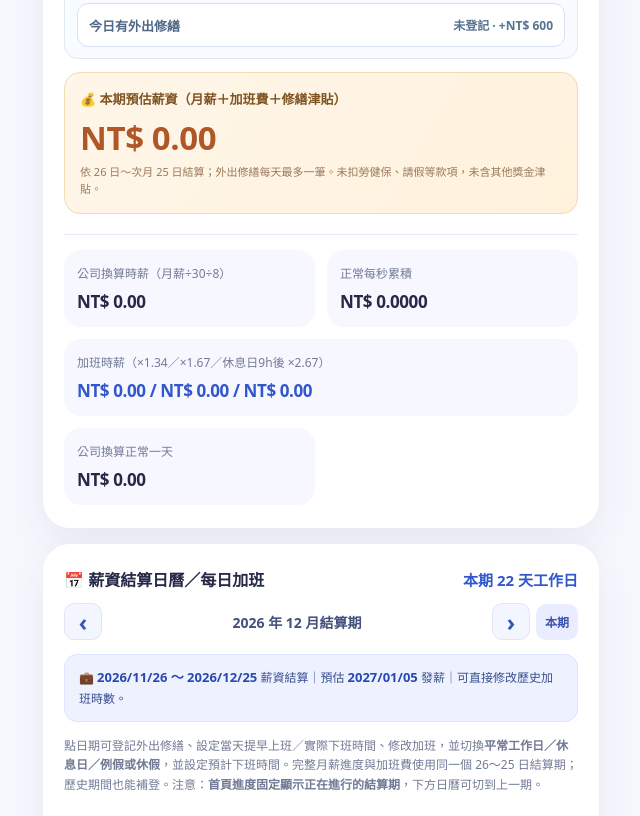
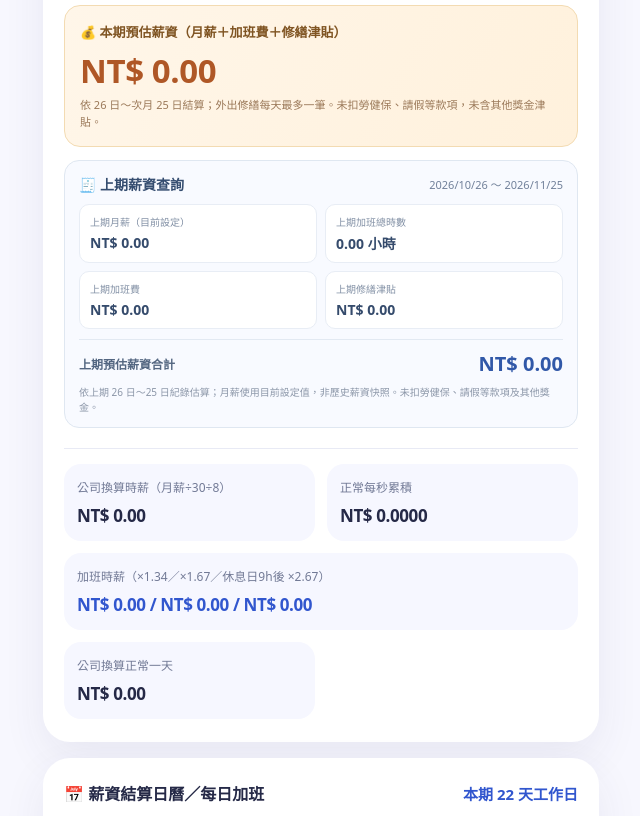
Before and after one commit to rickyang0034-beep/work-timer, a plain HTML site: page index.html in a window 1280 px wide. Shown: the part 1704-2520 px from the top of the page, without its empty margins (319-959 px from the left). Drawn offline with Linux system fonts and the light colour scheme.

Commit message:
Add previous payroll cycle salary and overtime summary

```diff
--- a/index.html
+++ b/index.html
@@ -5,7 +5,7 @@
   <meta name="viewport" content="width=device-width, initial-scale=1, viewport-fit=cover">
   <meta name="theme-color" content="#f7f7fe">
   <meta name="color-scheme" content="light">
-  <title>上班鼓勵器｜V5.22 外出彈性工時版｜驢子下班睡覺＋預估薪資（26～25結算／5日領薪）</title>
+  <title>上班鼓勵器｜V5.23 上期薪資查詢版｜外出彈性工時＋歷史加班總覽（26～25結算／5日領薪）</title>
   <style>
     :root{font-family:system-ui,-apple-system,"Noto Sans TC","Microsoft JhengHei",sans-serif;color:#252947;background:#f7f7fe;--ink:#262b4f;--blue:#3156ce;--muted:#727a96;--line:#e8eaf5;--surface:#fff;--accent:#f05b3f}
     *{box-sizing:border-box} body{margin:0;min-height:100vh;overflow-x:clip;background:radial-gradient(circle at 110% -4%,#eeeaff 0,transparent 27rem),radial-gradient(circle at -10% 16%,#fff1e6 0,transparent 16rem),#f7f7fe}button,input,select{font:inherit}button{cursor:pointer} .app{max-width:590px;margin:auto;padding:22px 17px 42px;padding-top:max(22px,env(safe-area-inset-top))}
@@ -33,6 +33,19 @@
     .gross-forecast-label{font-size:13px;font-weight:780;color:#805523}
     .gross-forecast-amount{font-weight:900;font-size:clamp(24px,6vw,33px);letter-spacing:-.4px;color:#af5726;font-variant-numeric:tabular-nums;margin:7px 0 4px;overflow-wrap:anywhere}
     .gross-forecast-note{font-size:11px;line-height:1.5;color:#9b7959}
+    .previous-pay-panel{border:1px solid #dfe7f1;border-radius:15px;background:#f8faff;padding:13px 14px;margin:13px 0 4px}
+    .previous-pay-head{display:flex;align-items:center;justify-content:space-between;gap:8px;flex-wrap:wrap;margin-bottom:10px}
+    .previous-pay-title{font-size:14px;font-weight:850;color:#354d70}
+    .previous-pay-period{font-size:11px;color:#71809a}
+    .previous-pay-grid{display:grid;grid-template-columns:1fr 1fr;gap:8px}
+    .previous-pay-item{background:#fff;border:1px solid #e8edf5;border-radius:10px;padding:9px 10px;min-width:0}
+    .previous-pay-item small{display:block;color:#8290a5;font-size:10px;margin-bottom:4px}
+    .previous-pay-item b{display:block;color:#354b6c;font-size:14px;font-variant-numeric:tabular-nums;overflow-wrap:anywhere}
+    .previous-pay-total{display:flex;justify-content:space-between;align-items:center;gap:8px;border-top:1px solid #e2e9f2;margin-top:10px;padding-top:10px}
+    .previous-pay-total span{font-size:12px;font-weight:800;color:#536681}
+    .previous-pay-total strong{font-size:20px;font-weight:900;color:#3158a8;font-variant-numeric:tabular-nums}
+    .previous-pay-note{font-size:10px;color:#8b96a8;line-height:1.45;margin-top:8px}
+    @media(max-width:360px){.previous-pay-grid{gap:6px}.previous-pay-item{padding:8px}.previous-pay-item b{font-size:12px}.previous-pay-total strong{font-size:17px}}
     /* Compact repair allowance: one check per day, editable rate in Settings. */
     .repair-panel{border:1px solid #dfe9f4;border-radius:14px;padding:11px 12px;margin:13px 0 10px;background:#f8fbff}
     .repair-panel-title{display:flex;justify-content:space-between;align-items:center;gap:8px;font-size:13px;font-weight:850;color:#38577a;flex-wrap:wrap}
@@ -315,6 +328,20 @@
       <div class="gross-forecast-label">💰 本期預估薪資（月薪＋加班費＋修繕津貼）</div>
       <div class="gross-forecast-amount" id="estimatedSalary">NT$ 0.00</div>
       <div class="gross-forecast-note">依 26 日～次月 25 日結算；外出修繕每天最多一筆。未扣勞健保、請假等款項，未含其他獎金津貼。</div>
+    </div>
+    <div class="previous-pay-panel" aria-label="上期薪資與加班查詢">
+      <div class="previous-pay-head">
+        <span class="previous-pay-title">🧾 上期薪資查詢</span>
+        <span class="previous-pay-period" id="previousPayPeriod">上期結算期間</span>
+      </div>
+      <div class="previous-pay-grid">
+        <div class="previous-pay-item"><small>上期月薪（目前設定）</small><b id="previousBaseSalary">NT$ 0.00</b></div>
+        <div class="previous-pay-item"><small>上期加班總時數</small><b id="previousOTHours">0.00 小時</b></div>
+        <div class="previous-pay-item"><small>上期加班費</small><b id="previousOTMoney">NT$ 0.00</b></div>
+        <div class="previous-pay-item"><small>上期修繕津貼</small><b id="previousRepairMoney">NT$ 0.00</b></div>
+      </div>
+      <div class="previous-pay-total"><span>上期預估薪資合計</span><strong id="previousPayTotal">NT$ 0.00</strong></div>
+      <div class="previous-pay-note">依上期 26 日～25 日紀錄估算；月薪使用目前設定值，非歷史薪資快照。未扣勞健保、請假等款項及其他獎金。</div>
     </div>
     <div class="divider" style="margin:20px 0 15px"></div>
     <div class="stats">
@@ -785,6 +812,12 @@
     $('toggleTodayRepair').setAttribute('aria-pressed',String(todayHasRepair));
     $('repairTodayState').textContent=todayHasRepair?'✓ 已登記':`未登記 · +${money(repairAllowance(),0)}`;
     $('estimatedSalary').textContent=money(c.currentCycleStats.forecast);
+    $('previousPayPeriod').textContent=periodLabel(c.lastCycle);
+    $('previousBaseSalary').textContent=money(c.lastCycleStats.base.money);
+    $('previousOTHours').textContent=fmt(c.lastCycleStats.ot.seconds/3600,2)+' 小時';
+    $('previousOTMoney').textContent=money(c.lastCycleStats.ot.money);
+    $('previousRepairMoney').textContent=money(c.lastCycleStats.repair.money);
+    $('previousPayTotal').textContent=money(c.lastCycleStats.forecast);
     $('cycleStatsLabel').textContent='含外出修繕超時、午休／晚間／休息日';
     $('todayOTMoney').textContent=money(c.otTodayMoney);
     $('todayOTHours').textContent=fmt(c.otToday/3600,2)+' 小時';
```
